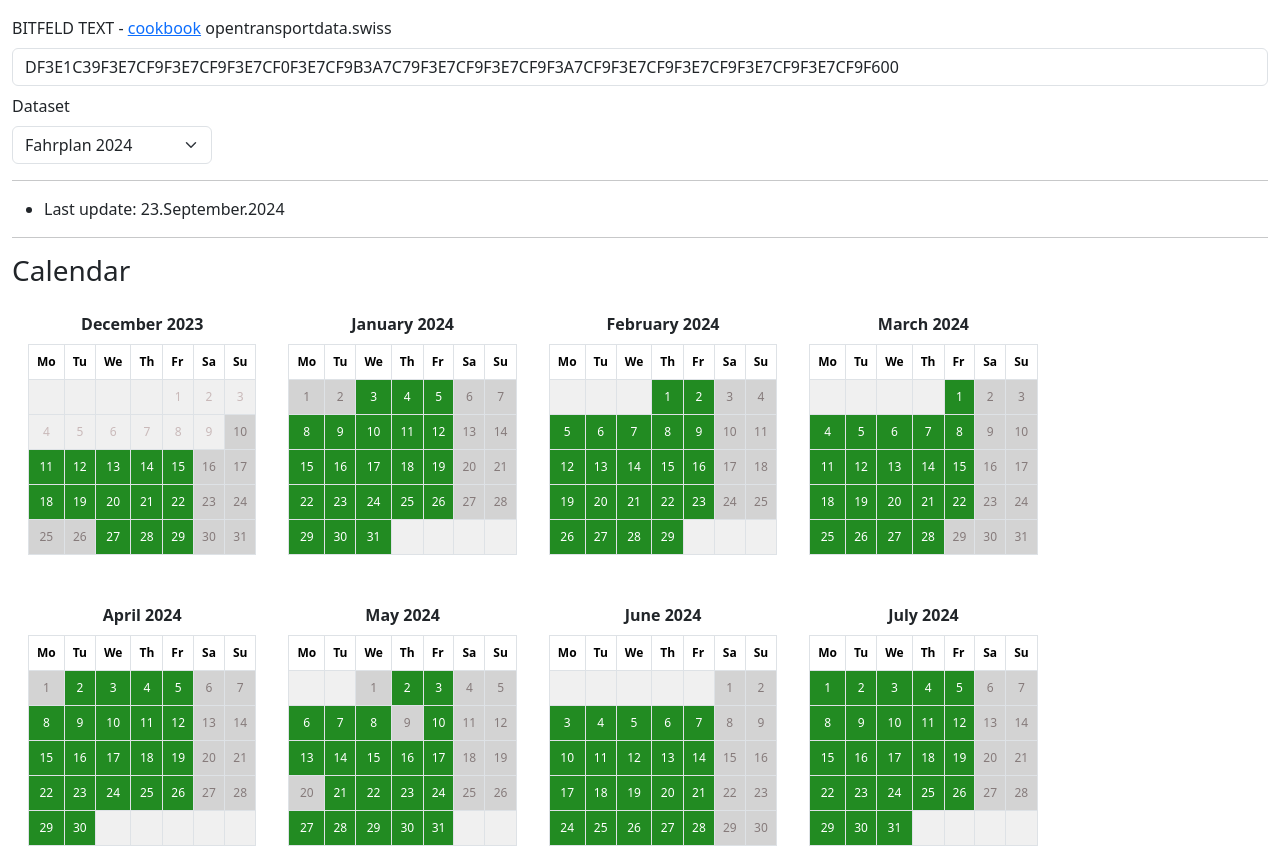
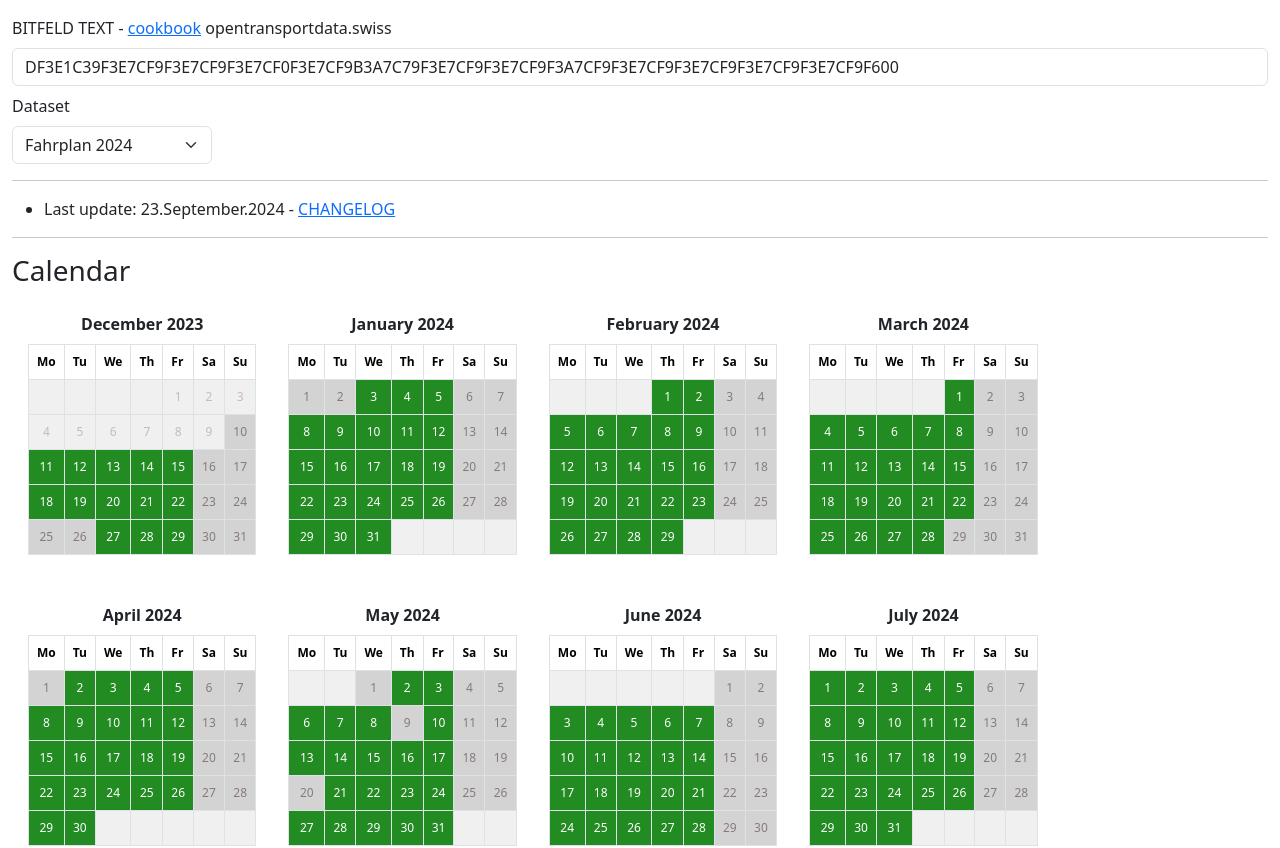
Before and after one commit to openTdataCH/OJP-Showcase, an Angular app in the folder apps/bitfeld-viz/: page / in a window 1280 px wide. Shown: the top 848 px of the page. Built offline with nearby package versions, Linux system fonts and the light colour scheme.

Commit message:
Links CHANGELOG

```diff
--- a/apps/bitfeld-viz/src/app/app.component.html
+++ b/apps/bitfeld-viz/src/app/app.component.html
@@ -13,7 +13,7 @@
     <hr/>
     <div class="mb-2">
       <ul>
-        <li>Last update: 23.September.2024</li>
+        <li>Last update: 23.September.2024 - <a href="https://github.com/openTdataCH/OJP-Showcase/tree/develop/apps/bitfeld-viz/CHANGELOG.md">CHANGELOG</a></li>
       </ul>
     </div>
   </div>
```
